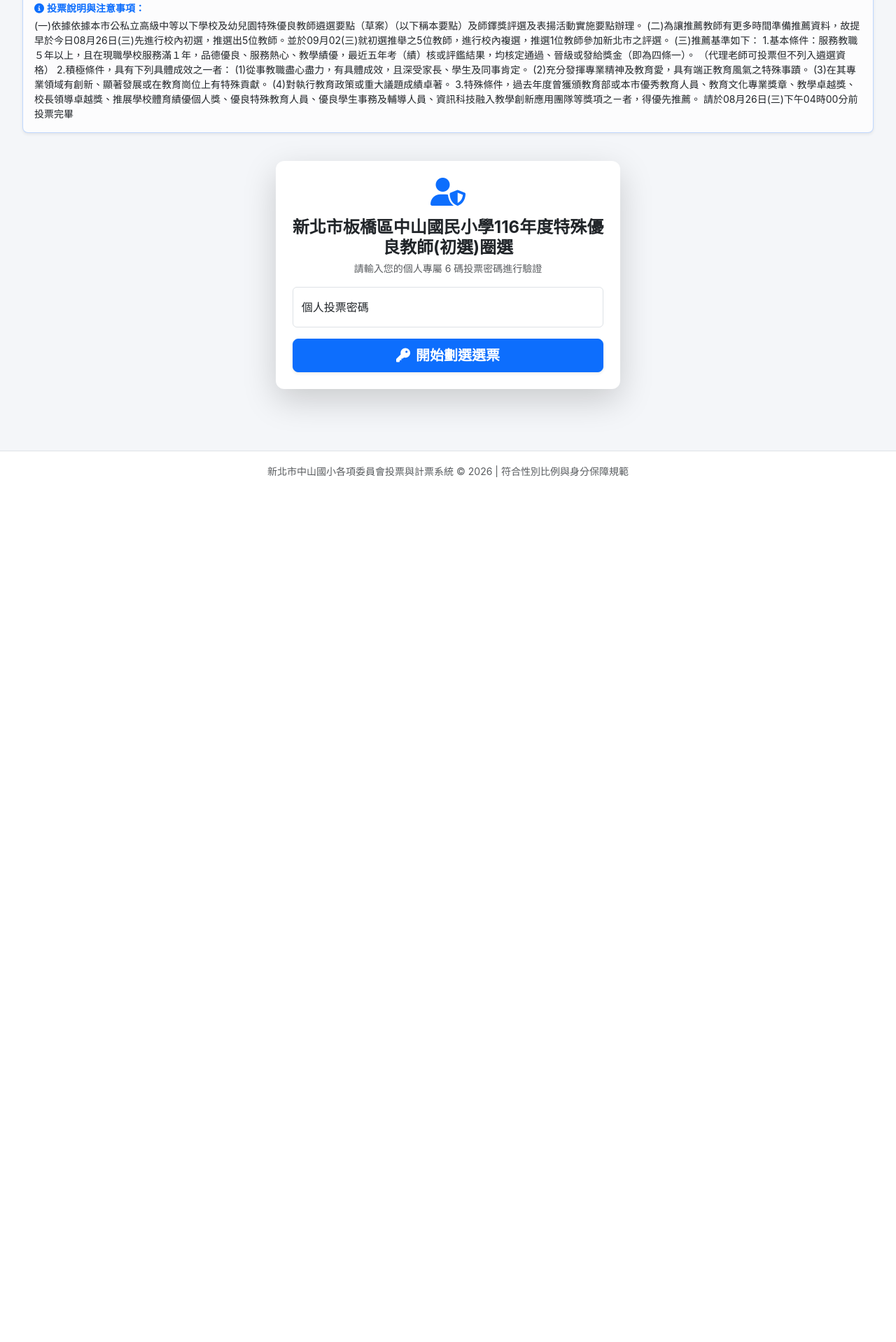
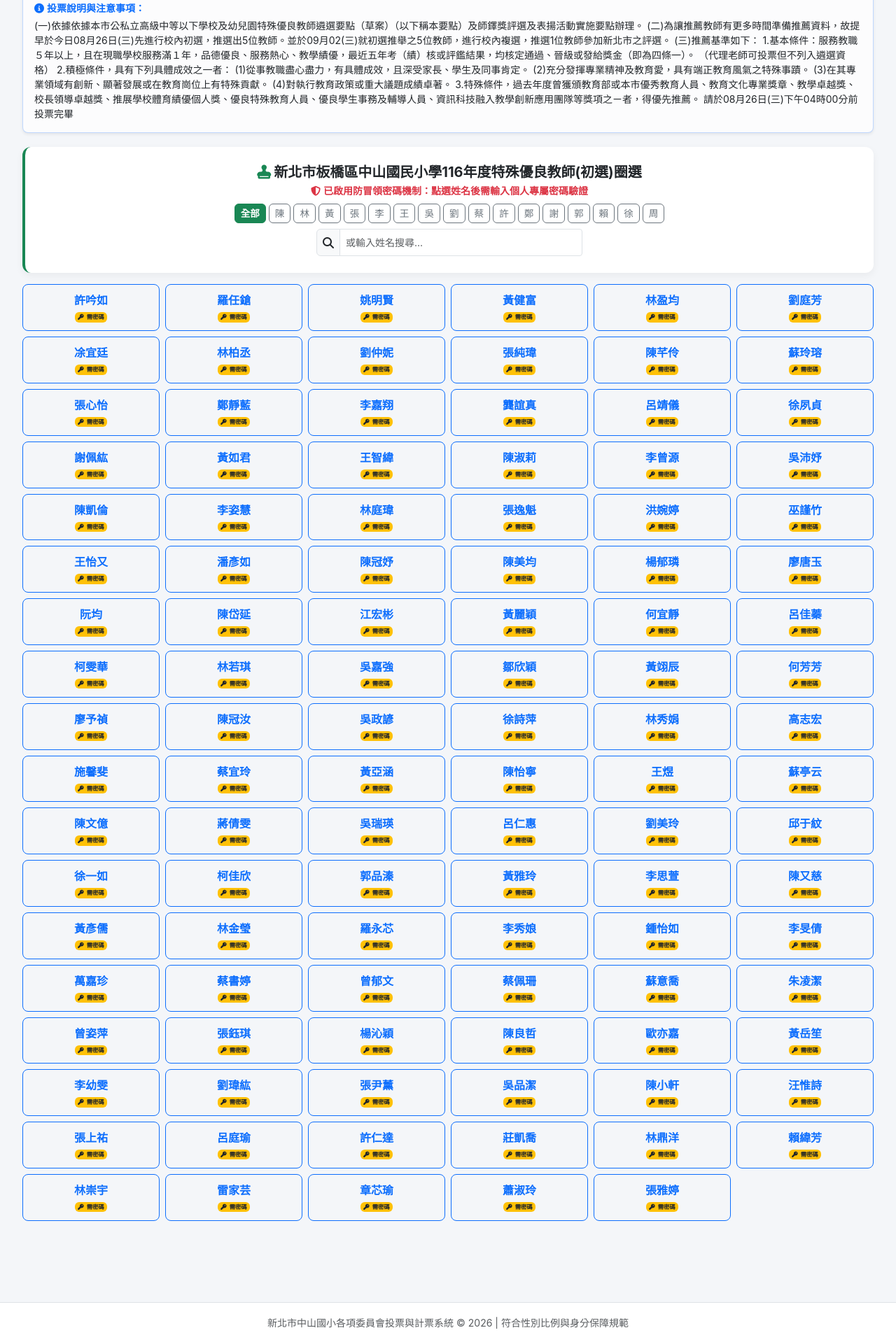
Before and after one commit to budhead0808-design/votesystem, a Flask app: page /vote/4 in a window 1280 px wide. Shown: the part 183-2101 px from the top of the page at 70% size. Before the commit the page ends 865 px from the top, so only its background shows below. Run offline with Flask 3, Linux system fonts and the light colour scheme; data comes from the database, SQL or seed files in the repository; both versions use the stored data as it was after the commit; data that the repository does not hold is empty; some libraries are stand-ins or nearby versions.

Commit message:
Add passcode security verification modal on teacher name click to prevent unauthorized voting

```diff
--- a/templates/vote.html
+++ b/templates/vote.html
@@ -102,15 +102,18 @@
     </div>
     {% endif %}
 
-    <!-- 1. 免密碼領票模式 (auth_mode === 'direct' 且未選擇老師時顯示) -->
-    <div v-if="authMode === 'direct' && !currentTeacher" class="py-1">
+    <!-- 1. 教師領票與選名單區 (適用 direct 與 passcode 兩種模式) -->
+    <div v-if="(authMode === 'direct' || authMode === 'passcode') && !currentTeacher" class="py-1">
         <div class="card card-custom bg-white p-3 p-md-4 text-center mb-3 border-start border-4 border-success">
             <h4 class="fw-bold text-dark mb-1 fs-5 fs-md-4">
                 <i class="fa-solid fa-stamp text-success me-1"></i>{{ committee.title }}
             </h4>
-            <p class="text-muted small mb-2">請在下方點選您的姓名直接領取選票（點擊姓氏快速定位）</p>
+            <p class="text-muted small mb-2">
+                <span v-if="authMode === 'passcode'" class="text-danger fw-bold"><i class="fa-solid fa-shield-halved me-1"></i>已啟用防冒領密碼機制：點選姓名後需輸入個人專屬密碼驗證</span>
+                <span v-else>請在下方點選您的姓名領取選票（點擊姓氏快速定位）</span>
+            </p>
 
-            <!-- 📱 手機專用：姓氏快速篩選頁籤 -->
+            <!-- 📱 姓氏快速篩選頁籤 -->
             <div class="d-flex flex-wrap gap-1 justify-content-center mb-2">
                 <button v-for="s in commonSurnames" :key="s"
                     :class="['btn', 'surname-btn', selectedSurname === s ? 'btn-success fw-bold' : 'btn-outline-secondary']"
@@ -132,6 +135,7 @@
                     <div class="fs-6 text-truncate">[[ t.name ]]</div>
                     <div class="mt-1" style="font-size: 0.7rem;">
                         <span v-if="isTeacherVoted(t.id)" class="badge bg-dark px-1">已完成</span>
+                        <span v-else-if="authMode === 'passcode'" class="badge bg-warning text-dark px-1"><i class="fa-solid fa-key me-1"></i>需密碼</span>
                         <span v-else class="badge bg-success px-1">點擊領票</span>
                     </div>
                 </button>
@@ -139,31 +143,38 @@
         </div>
     </div>
 
-    <!-- 2. 密碼驗證模式 -->
-    <div class="row justify-content-center py-4" v-if="authMode === 'passcode' && !isAuthenticated">
-        <div class="col-md-6 col-lg-5">
-            <div class="card card-custom bg-white p-4 text-center shadow-lg">
-                <div class="avatar-circle mx-auto mb-3 text-primary">
-                    <i class="fa-solid fa-user-shield fs-1"></i>
+    <!-- 2. 密碼驗證對話框 Modal (啟用 passcode 模式時點選姓名後彈出) -->
+    <div class="modal fade" id="passcodeVerifyModal" tabindex="-1">
+        <div class="modal-dialog modal-dialog-centered">
+            <div class="modal-content">
+                <div class="modal-header bg-primary text-white py-2 px-3">
+                    <h5 class="modal-title fs-6"><i class="fa-solid fa-user-shield me-2"></i>驗證投票人身份</h5>
+                    <button type="button" class="btn-close btn-close-white" data-bs-dismiss="modal"></button>
                 </div>
-                <h4 class="fw-bold mb-1">{{ committee.title }}</h4>
-                <p class="text-muted small mb-3">請輸入您的個人專屬 6 碼投票密碼進行驗證</p>
+                <div class="modal-body p-4 text-center">
+                    <div class="fs-5 fw-bold text-dark mb-2" v-if="pendingTeacher">
+                        【[[ pendingTeacher.name ]]】老師，您好！
+                    </div>
+                    <p class="text-muted small mb-3">為確保投票公正防範冒領，請輸入您的個人 6 碼專屬投票密碼：</p>
 
-                <div class="form-floating mb-3">
+                    <div class="form-floating mb-3 style-passcode">
                         <input type="text" class="form-control text-center fs-3 fw-bold letter-spacing-2"
-                        id="passcode" placeholder="請輸入密碼" v-model="voterCode" @keyup.enter="authenticateVoter">
-                    <label for="passcode">個人投票密碼</label>
+                            id="voterPasscodeInput" placeholder="請輸入6碼密碼" v-model="voterCode" @keyup.enter="confirmPasscodeAuth">
+                        <label for="voterPasscodeInput">6 碼專屬密碼</label>
                     </div>
-
-                <button class="btn btn-primary btn-lg w-100 fw-bold shadow-sm" @click="authenticateVoter">
-                    <i class="fa-solid fa-key me-2"></i>開始劃選選票
+                </div>
+                <div class="modal-footer py-2">
+                    <button type="button" class="btn btn-secondary btn-sm" data-bs-dismiss="modal">取消</button>
+                    <button type="button" class="btn btn-primary fw-bold" @click="confirmPasscodeAuth">
+                        <i class="fa-solid fa-unlock me-1"></i>驗證解鎖選票
                     </button>
                 </div>
             </div>
         </div>
+    </div>
 
-    <!-- 3. 選票圈選與大名冊視圖 -->
-    <div v-if="authMode === 'public' || (authMode === 'direct' && currentTeacher) || (authMode === 'passcode' && isAuthenticated)">
+    <!-- 3. 選票圈選與大名冊視圖 (已領票/解鎖或公開模式時顯示) -->
+    <div v-if="authMode === 'public' || ((authMode === 'direct' || authMode === 'passcode') && currentTeacher)">
         <!-- 頂端固定懸浮選票計數器 -->
         <div class="sticky-counter-bar p-2 p-md-3 rounded-3 mb-3 d-flex justify-content-between align-items-center">
             <div class="d-flex align-items-center gap-2 flex-wrap">
@@ -176,7 +187,7 @@
             </div>
 
             <div class="d-flex gap-1 w-100 w-md-auto mt-1 mt-md-0">
-                <button v-if="authMode === 'direct'" class="btn btn-outline-secondary btn-sm flex-shrink-0" @click="currentTeacher = null">
+                <button v-if="authMode === 'direct' || authMode === 'passcode'" class="btn btn-outline-secondary btn-sm flex-shrink-0" @click="currentTeacher = null">
                     返回換人
                 </button>
                 <button class="btn btn-success fw-bold shadow w-100"
@@ -195,7 +206,7 @@
             </div>
         </div>
 
-        <!-- 手機版優化 2 欄網格選票卡片 Layout (82 位候選人超好找) -->
+        <!-- 手機版優化 2 欄網格選票卡片 Layout -->
         <div class="row g-2 mb-5">
             <div class="col-6 col-md-4 col-lg-3" v-for="c in filteredCandidates" :key="c.id">
                 <div :class="['card', 'candidate-card', 'p-2', { selected: selectedIds.includes(c.id) }]"
@@ -275,13 +286,14 @@ createApp({
         return {
             committeeId: {{ committee.id }},
             maxVotes: {{ committee.max_votes_per_ballot }},
-            authMode: "{{ committee.auth_mode or 'direct' }}",
+            authMode: "{{ committee.auth_mode or 'passcode' }}",
             showGender: {{ 1 if committee.show_gender else 0 }},
             showAdmin: {{ 1 if committee.show_admin else 0 }},
             voterCode: '',
             isAuthenticated: false,
             allTeachers: {{ teachers | tojson }},
             votedTeacherIds: [],
+            pendingTeacher: null,
             currentTeacher: null,
             candidates: [],
             selectedIds: [],
@@ -292,8 +304,7 @@ createApp({
     },
     computed: {
         commonSurnames() {
-            const list = ['全部', '陳', '林', '黃', '張', '李', '王', '吳', '劉', '蔡', '許', '鄭', '謝', '郭', '賴', '徐', '周'];
-            return list;
+            return ['全部', '陳', '林', '黃', '張', '李', '王', '吳', '劉', '蔡', '許', '鄭', '謝', '郭', '賴', '徐', '周'];
         },
         filteredTeachers() {
             return this.allTeachers.filter(t => {
@@ -336,32 +347,41 @@ createApp({
                 Swal.fire('提醒', '該位老師已完成過投票！', 'info');
                 return;
             }
+            if (this.authMode === 'passcode') {
+                this.pendingTeacher = teacher;
+                this.voterCode = '';
+                const modal = new bootstrap.Modal(document.getElementById('passcodeVerifyModal'));
+                modal.show();
+            } else {
                 this.currentTeacher = teacher;
                 this.selectedIds = [];
+            }
         },
-        authenticateVoter() {
+        confirmPasscodeAuth() {
             if (!this.voterCode) {
-                Swal.fire('提醒', '請輸入個人投票密碼', 'warning');
+                Swal.fire('提醒', '請輸入專屬 6 碼投票密碼', 'warning');
                 return;
             }
 
-            fetch('/api/voter_auth', {
-                method: 'POST',
-                headers: { 'Content-Type': 'application/json' },
-                body: JSON.stringify({
-                    committee_id: this.committeeId,
-                    voter_code: this.voterCode
-                })
-            })
-            .then(res => res.json())
-            .then(data => {
-                if (data.success) {
-                    this.isAuthenticated = true;
-                    this.currentTeacher = data.teacher;
+            const teacherCode = (this.pendingTeacher.voter_code || '').toUpperCase();
+            const inputCode = this.voterCode.trim().toUpperCase();
+
+            if (inputCode !== teacherCode) {
+                Swal.fire('密碼錯誤', '您輸入的投票密碼不正確，無法驗證！', 'error');
+                return;
+            }
+
+            bootstrap.Modal.getInstance(document.getElementById('passcodeVerifyModal')).hide();
+            this.currentTeacher = this.pendingTeacher;
+            this.pendingTeacher = null;
             this.selectedIds = [];
-                } else {
-                    Swal.fire('驗證失敗', data.message, 'error');
-                }
+            Swal.fire({
+                toast: true,
+                position: 'top-end',
+                icon: 'success',
+                title: `【${this.currentTeacher.name} 老師】身份驗證成功！`,
+                showConfirmButton: false,
+                timer: 1500
             });
         },
         toggleSelection(id) {
@@ -396,13 +416,9 @@ createApp({
                     bootstrap.Modal.getInstance(document.getElementById('reviewModal')).hide();
                     Swal.fire('投票完成', '您的無記名選票已順利投遞完成！', 'success')
                     .then(() => {
-                        if (this.authMode === 'direct') {
                         this.currentTeacher = null;
                         this.selectedIds = [];
                         this.loadVotedTeachers();
-                        } else {
-                            location.href = '/';
-                        }
                     });
                 } else {
                     Swal.fire('投遞失敗', data.message, 'error');
```
Also changed, not shown: voting.db. Lines whose indentation alone changed are shown as unchanged.
